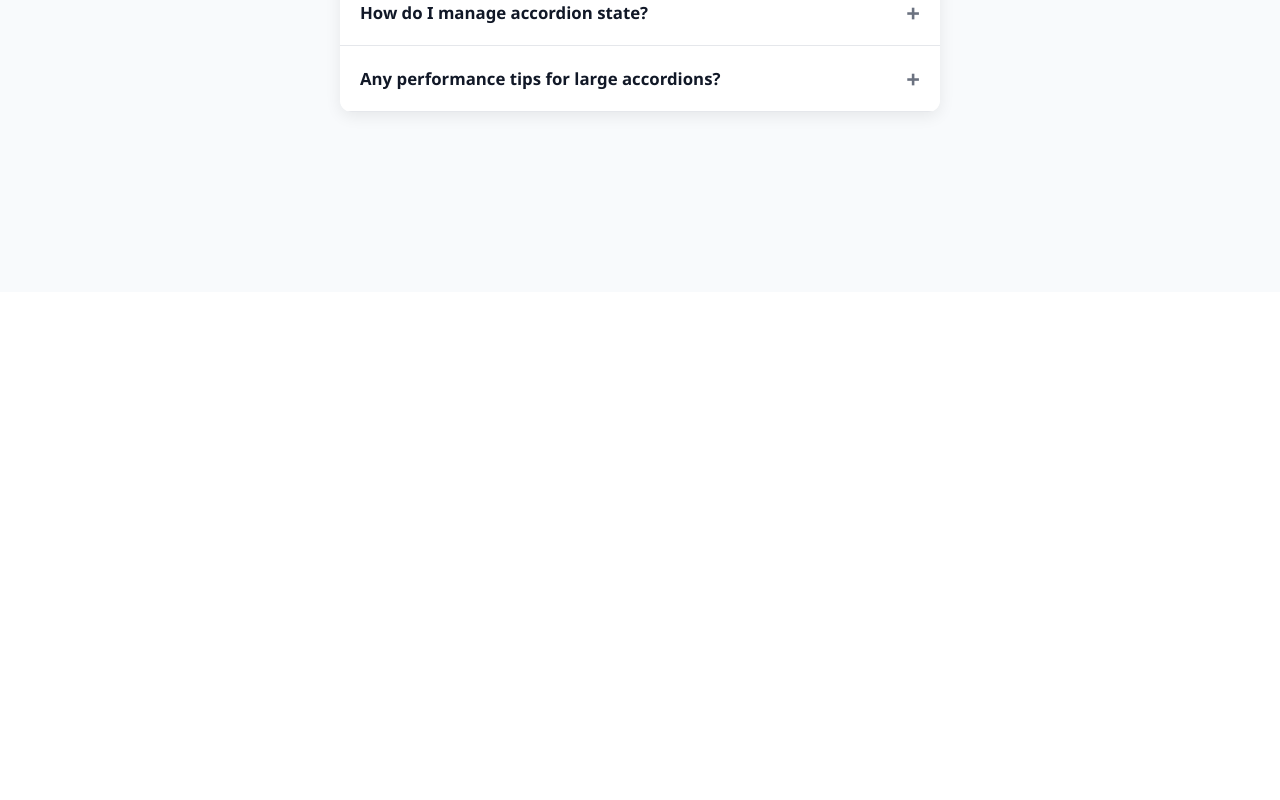
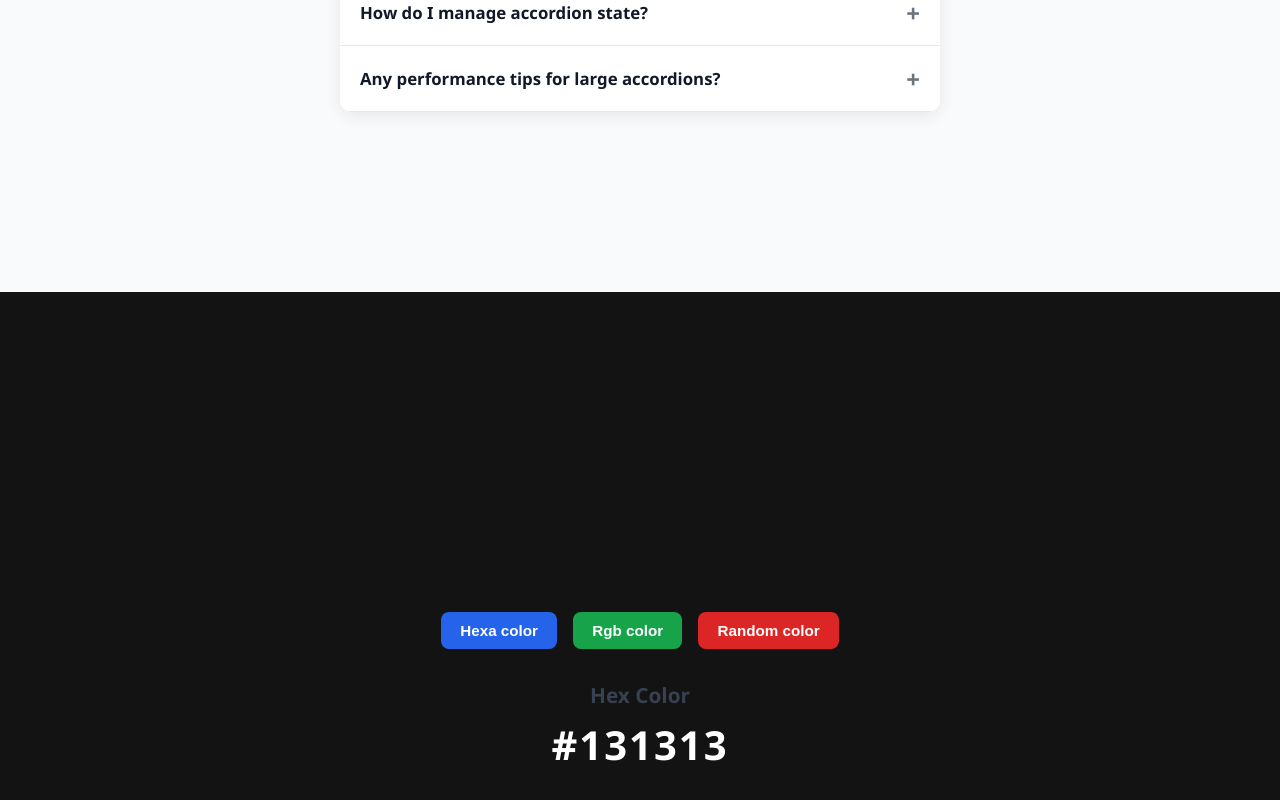
Before and after one commit to rakinu21/react-basic-projects, a React (Vite) app: page / in a window 1280 px wide. Shown: the part 508-1308 px from the top of the page. Before the commit the page ends 800 px from the top, so only its background shows below. Built offline with nearby package versions, Linux system fonts and the light colour scheme.

Commit message:
random-color is done

```diff
--- a/src/App.jsx
+++ b/src/App.jsx
@@ -1,6 +1,7 @@
 
 import './App.css'
 import Accurdian from './components/accordian/accurdian'
+import RandomColor from './components/randomColor/RandomColor'
 
 
 function App() {
@@ -8,6 +9,7 @@ function App() {
   return (
      <main>
         <Accurdian/>
+        <RandomColor/>
      </main>
   )
 }
--- /dev/null
+++ b/src/components/randomColor/RandomColor.jsx
@@ -0,0 +1,60 @@
+import React, { useState } from 'react';
+import './style.css';
+
+const RandomColor = () => {
+  const [color, setColor] = useState('#131313');
+  const [mode, setMode] = useState('hex'); // track current mode
+
+  // Generate hex color
+  function generateHexaColor() {
+    const hexavalue = ['0','1','2','3','4','5','6','7','8','9','a','b','c','d','e','f'];
+    let hex = '#';
+    for (let i = 0; i < 6; i++) {
+      hex += hexavalue[Math.floor(Math.random() * hexavalue.length)];
+    }
+    setColor(hex);
+    setMode('hex');
+  }
+
+  // Generate rgb color
+  function generateRgbColor() {
+    const r = Math.floor(Math.random() * 256);
+    const g = Math.floor(Math.random() * 256);
+    const b = Math.floor(Math.random() * 256);
+    const rgb = `rgb(${r}, ${g}, ${b})`;
+    setColor(rgb);
+    setMode('rgb');
+  }
+
+  // Generate random color (choose randomly between hex & rgb)
+  function generateRandomColor() {
+    const randomChoice = Math.random() > 0.5 ? 'hex' : 'rgb';
+    if (randomChoice === 'hex') {
+      generateHexaColor();
+    } else {
+      generateRgbColor();
+    }
+    setMode('random');
+  }
+
+  return (
+    <section id="random-color" style={{ backgroundColor: color }}>
+      <div className="controller">
+        <button className="hexaColor" onClick={generateHexaColor}>
+          Hexa color
+        </button>
+        <button className="rgb-color" onClick={generateRgbColor}>
+          Rgb color
+        </button>
+        <button className="random color" onClick={generateRandomColor}>
+          Random color
+        </button>
+      </div>
+
+      <h2 className="text-color">{mode} color</h2>
+      <h1 className="color-value">{color}</h1>
+    </section>
+  );
+};
+
+export default RandomColor;
--- /dev/null
+++ b/src/components/randomColor/style.css
@@ -0,0 +1,72 @@
+/* Wrapper */
+#random-color {
+  display: flex;
+  flex-direction: column;
+  align-items: center;
+  justify-content: center;
+  min-height: 100vh;
+  background: #f9fafb;
+  font-family: "Segoe UI", Tahoma, Geneva, Verdana, sans-serif;
+  transition: background 0.3s ease;
+  padding: 2rem;
+}
+
+/* Button group */
+.controller {
+  display: flex;
+  gap: 1rem;
+  margin-bottom: 2rem;
+}
+
+/* Base button style */
+.controller button {
+  padding: 0.6rem 1.2rem;
+  border: none;
+  border-radius: 8px;
+  font-size: 0.95rem;
+  font-weight: 600;
+  cursor: pointer;
+  color: #fff;
+  transition: all 0.3s ease;
+}
+
+/* Individual buttons */
+.hexaColor {
+  background: #2563eb; /* blue */
+}
+.hexaColor:hover {
+  background: #1e40af;
+}
+
+.rgb-color {
+  background: #16a34a; /* green */
+}
+.rgb-color:hover {
+  background: #166534;
+}
+
+.random.color {
+  background: #dc2626; /* red */
+}
+.random.color:hover {
+  background: #991b1b;
+}
+
+/* Title */
+.text-color {
+  margin: 0;
+  font-size: 1.3rem;
+  font-weight: 600;
+  color: #374151;
+  text-transform: capitalize;
+  margin-bottom: 0.5rem;
+}
+
+/* Color value */
+.color-value {
+  font-size: 2.5rem;
+  font-weight: bold;
+  color: #ffffff;
+  letter-spacing: 2px;
+  margin: 0;
+}
```
